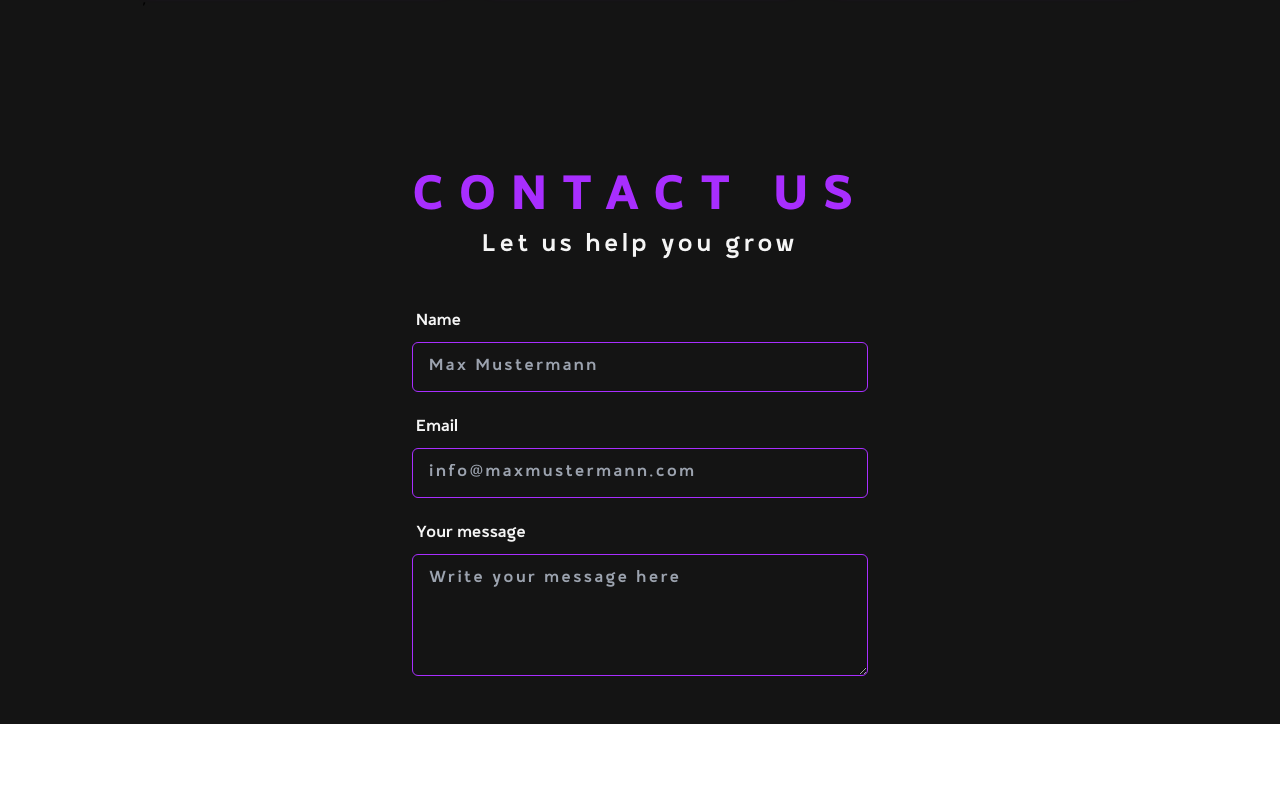
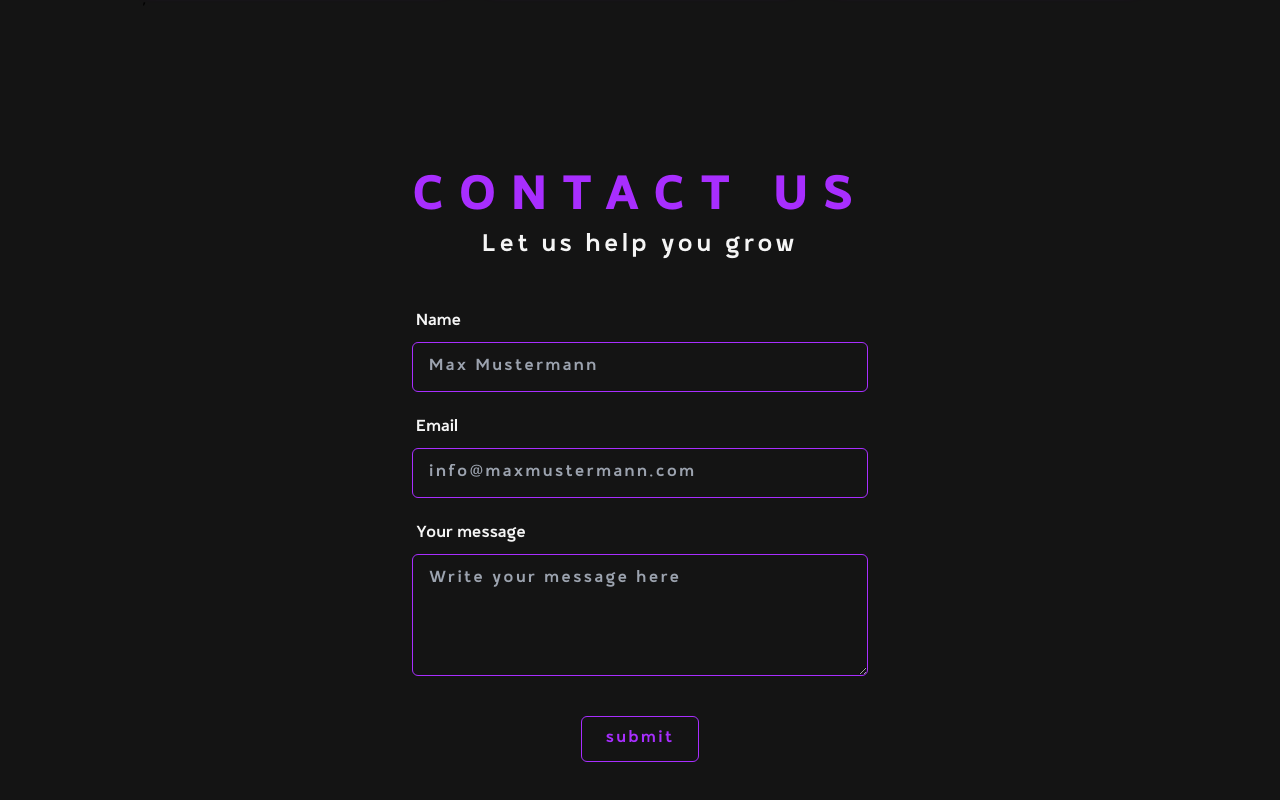
Before and after one commit to faceless-dev/purple-tree-website, a Next.js app: page / in a window 1280 px wide. Shown: the part 1903-2703 px from the top of the page. Before the commit the page ends 2627 px from the top, so only its background shows below. Built offline with nearby package versions, Linux system fonts and the light colour scheme.

Commit message:
added only visual submit button

```diff
--- a/app/page.tsx
+++ b/app/page.tsx
@@ -35,6 +35,9 @@ export default function Home() {
         />
 
         <ContactForm headline={"contact us"} subline={"Let us help you grow"} />
+        <div className="self-center mt-10">
+          <ButtonCTA variant={BUTTON_VARIANTS.SECONDARY}>submit</ButtonCTA>
+        </div>
       </main>
     </div>
   );
```
